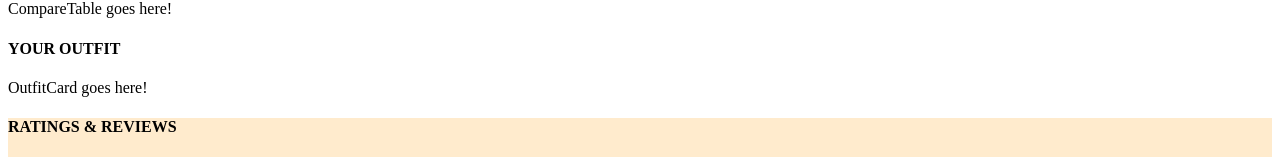
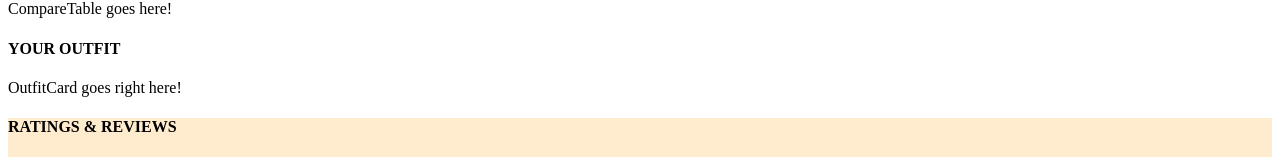
Before and after one commit to CCT-Engineering/Amorey, a React app: page / in a window 1280 px wide. Shown: the part 176-333 px from the top of the page. Built offline with nearby package versions, Linux system fonts and the light colour scheme.

Commit message:
trying to push to branch

```diff
--- a/client/src/components/RelatedOutfit/OutfitCard.jsx
+++ b/client/src/components/RelatedOutfit/OutfitCard.jsx
@@ -2,7 +2,7 @@ import React, {useState} from 'react';
 
 const OutfitCard = () => {
   return (
-    <div>OutfitCard goes here!</div>
+    <div>OutfitCard goes right here!</div>
   );
 };
 
```
Also changed, not shown: 1 other file (tests, documents, lock files or other folders).
